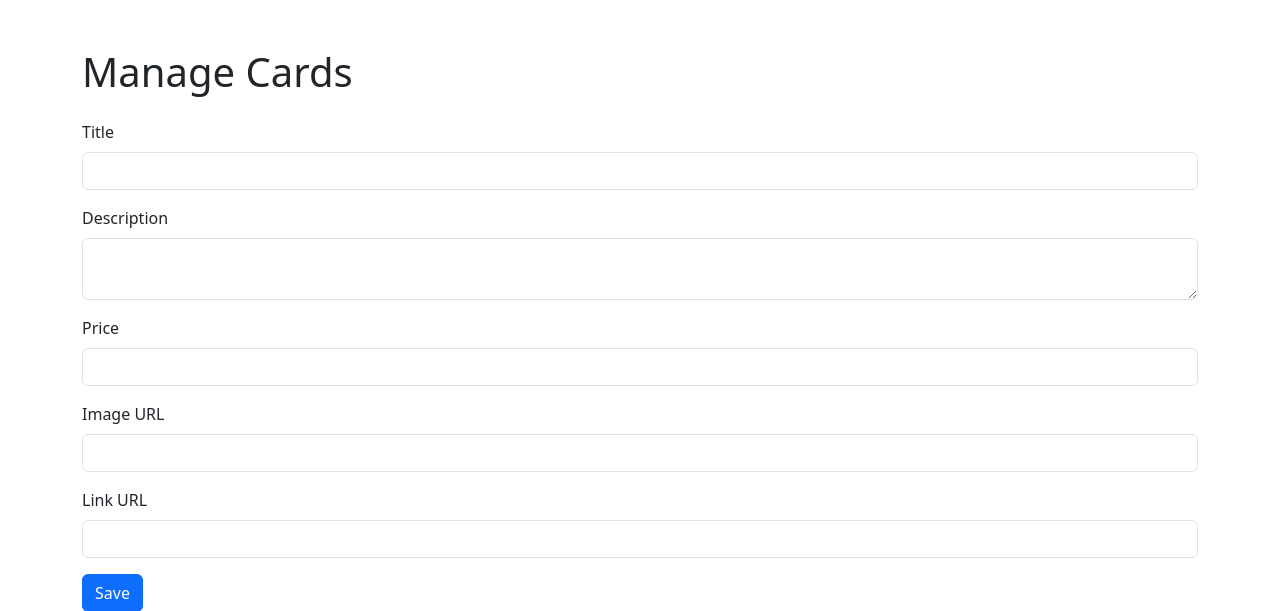
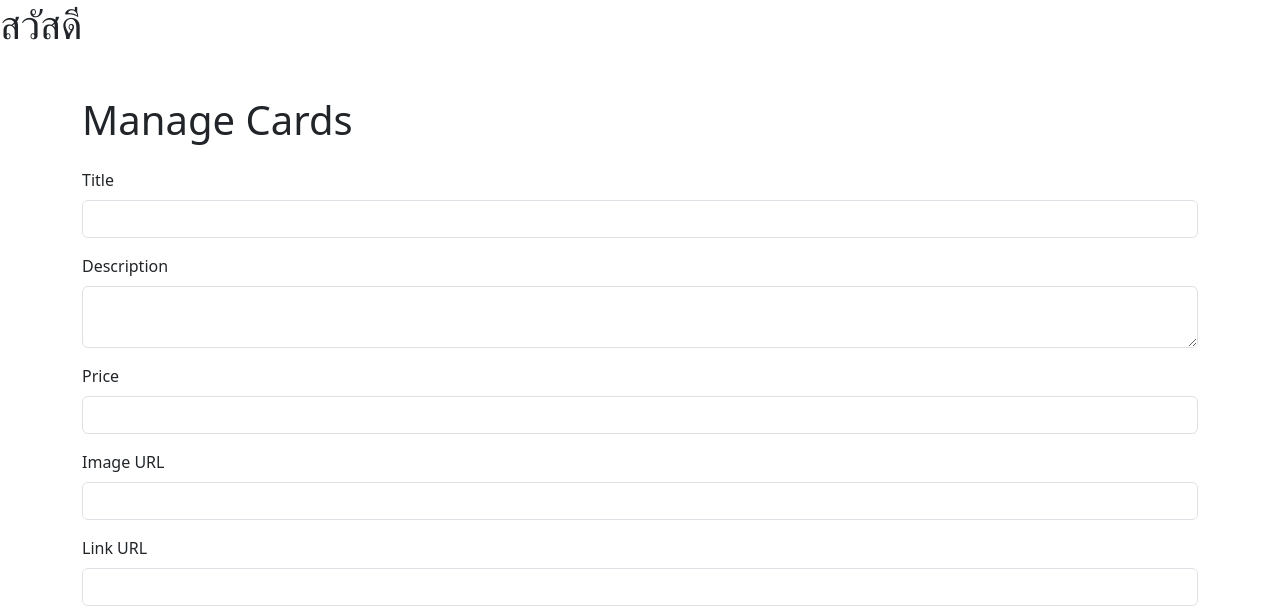
Before and after one commit to aum-apichart/it-service, a PHP site: page /admin/manage_card.php?action=1 in a window 1280 px wide. Shown: the top 611 px of the page. Run offline with PHP 8.4, Linux system fonts and the light colour scheme; data that the repository does not hold is empty.

Commit message:
Update manage_card.php

```diff
--- a/admin/manage_card.php
+++ b/admin/manage_card.php
@@ -52,6 +52,7 @@ $result = $conn->query($sql);
     <link href="https://cdn.jsdelivr.net/npm/bootstrap@5.3.0-alpha1/dist/css/bootstrap.min.css" rel="stylesheet">
 </head>
 <body>
+    <h1>สวัสดี</h1>
 <div class="container mt-5">
     <h1 class="mb-4">Manage Cards</h1>
 
```
